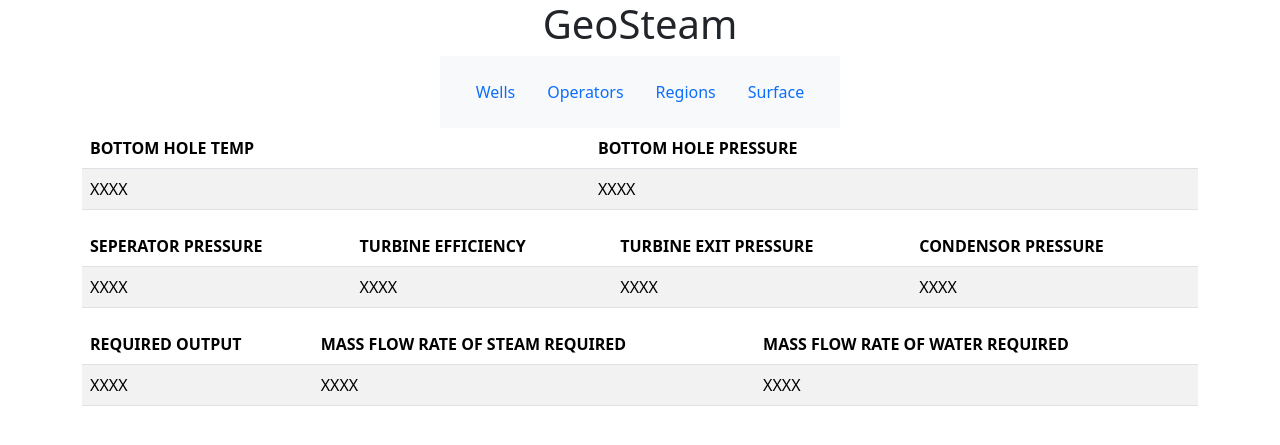
After one commit to daledet/GeoSteam, a Django app: page /surface in a window 1280 px wide. The commit adds this page. Shown: the top 445 px of the page. Run offline with Django 5.2, Linux system fonts and the light colour scheme; parts of the project's set-up code (start-up, migrations or seed data) failed here and were passed over; some libraries are stand-ins or nearby versions.

Commit message:
add to surface

```diff
--- a/geodata/templates/master.html
+++ b/geodata/templates/master.html
@@ -24,6 +24,7 @@
             <a class="nav-link" href="wells">Wells</a>
             <a class="nav-link" href="operators">Operators</a>
             <a class="nav-link" href="regions">Regions</a>
+            <a class="nav-link" href="surface">Surface</a>
         </div>
       </nav>
     </div>
--- a/geodata/templates/operators.html
+++ b/geodata/templates/operators.html
@@ -14,7 +14,7 @@
         </thead>
         <tbody>
             <tr>
-                <th scope="row">Fervo Energy</th>
+                <td>Fervo Energy</td>
                 <td>Houston</td>
                 <td>Elliot Howard</td>
                 <td>elliot@feevo.com</td>
--- a/geodata/templates/regions.html
+++ b/geodata/templates/regions.html
@@ -13,7 +13,7 @@
     </thead>
     <tbody>
       <tr>
-        <th scope="row">MENATI</th>
+        <td>MENATI</td>
         <td>Turkey</td>
         <td>Name Name</td>
         <td>name@bakerhughes.com</td>
--- /dev/null
+++ b/geodata/templates/surface.html
@@ -0,0 +1,62 @@
+{% extends "master.html" %}
+{% block content %}
+<div class="container">
+    <table class="table table-striped">
+      <thead>
+        <tr class="text-uppercase">
+          <th scope="col">Bottom Hole Temp</th>
+          <th scope="col">Bottom Hole Pressure</th>
+
+        </tr>
+      </thead>
+      <tbody>
+        <tr>
+          <td>XXXX</td>
+          <td>XXXX</td>
+
+        </tr>
+      </tbody>
+    </table>
+  </div>
+  <div class="container">
+    <table class="table table-striped">
+      <thead>
+        <tr class="text-uppercase">
+            <th scope="col">Seperator Pressure</th>
+          <th scope="col">Turbine Efficiency</th>
+          <th scope="col">Turbine Exit Pressure</th>
+          <th scope="col">Condensor Pressure</th>
+
+        </tr>
+      </thead>
+      <tbody>
+        <tr>
+
+          <td>XXXX</td>
+          <td>XXXX</td>
+          <td>XXXX</td>
+          <td>XXXX</td>
+        </tr>
+      </tbody>
+    </table>
+  </div>
+  <div class="container">
+    <table class="table table-striped">
+      <thead>
+        <tr class="text-uppercase">
+            <th scope="col">Required Output</th>
+          <th scope="col">Mass Flow Rate of Steam Required</th>
+          <th scope="col">Mass Flow Rate of Water Required</th>
+        </tr>
+      </thead>
+      <tbody>
+        <tr>
+            <td>XXXX</td>
+          <td>XXXX</td>
+          <td>XXXX</td>
+        </tr>
+      </tbody>
+    </table>
+  </div>
+
+{% endblock  %}
--- a/geodata/templates/wells.html
+++ b/geodata/templates/wells.html
@@ -15,7 +15,7 @@
     </thead>
     <tbody>
       <tr>
-        <th scope="row">Bearskin</th>
+        <td>Bearskin</td>
         <td>Fervo Energy</td>
         <td>Utah</td>
         <td>8 3/8</td>
--- a/geodata/urls.py
+++ b/geodata/urls.py
@@ -6,4 +6,5 @@ urlpatterns = [
     path('wells', views.wells, name='wells'),
     path('operators', views.operators, name='operators'),
     path('regions', views.regions, name='regions'),
+    path('surface', views.surface, name='surface'),
 ]
--- a/geodata/views.py
+++ b/geodata/views.py
@@ -17,3 +17,7 @@ def operators(request):
 def regions(request):
   template = loader.get_template('regions.html')
   return HttpResponse(template.render())
+
+def surface(request):
+  template = loader.get_template('surface.html')
+  return HttpResponse(template.render())
```
Also changed, not shown: db.sqlite3.
